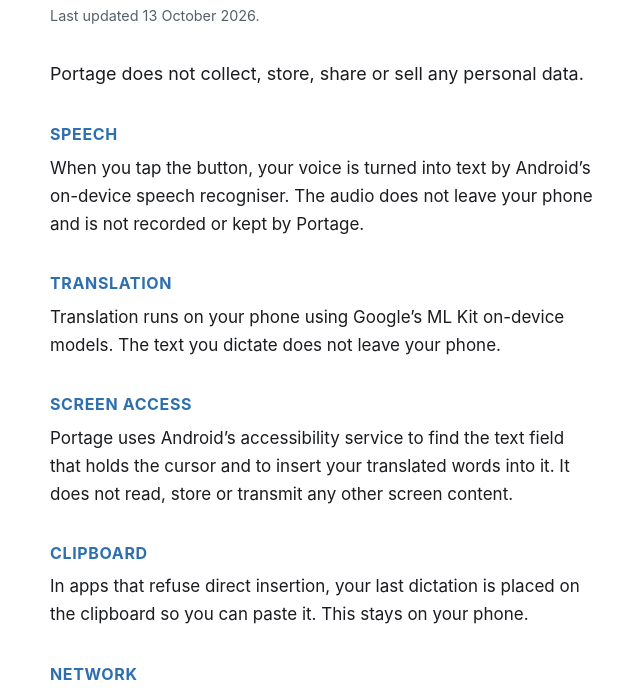
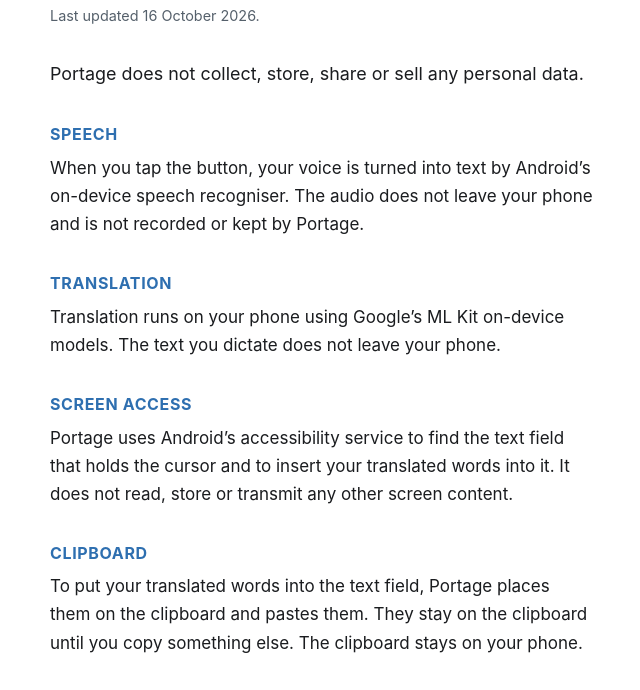
Before and after one commit to unrlxcreator/portage-privacy, a plain HTML site: page index.html in a window 1280 px wide. Shown: the part 86-776 px from the top of the page, without its empty margins (318-958 px from the left). Drawn offline with Linux system fonts and the light colour scheme.

Commit message:
Clipboard: every dictation is pasted through it, not only as a fallback

```diff
--- a/index.html
+++ b/index.html
@@ -89,7 +89,7 @@
     <h1><span translate="no">Portage</span> — Privacy Policy</h1>
   </header>
 
-  <p class="updated">Last updated 13&nbsp;October&nbsp;2026.</p>
+  <p class="updated">Last updated 16&nbsp;October&nbsp;2026.</p>
 
   <p class="lede"><span translate="no">Portage</span> does not collect, store,
   share or sell any personal data.</p>
@@ -109,8 +109,9 @@
   into it. It does not read, store or transmit any other screen content.</p>
 
   <h2>Clipboard</h2>
-  <p>In apps that refuse direct insertion, your last dictation is placed on the
-  clipboard so you can paste it. This stays on your phone.</p>
+  <p>To put your translated words into the text field, <span translate="no">Portage</span>
+  places them on the clipboard and pastes them. They stay on the clipboard until
+  you copy something else. The clipboard stays on your phone.</p>
 
   <h2>Network</h2>
   <p><span translate="no">Portage</span> connects to the internet only to
```
